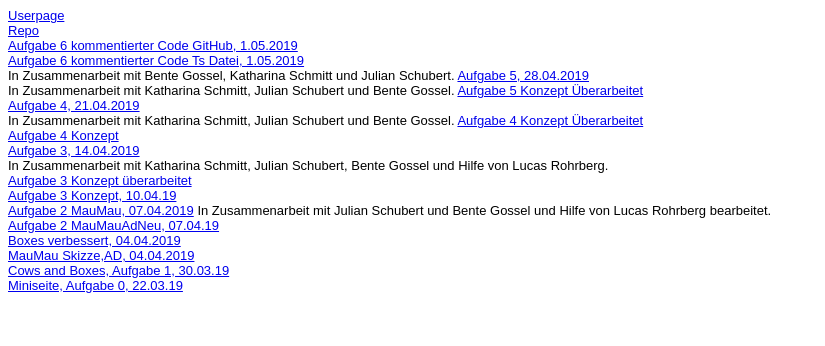
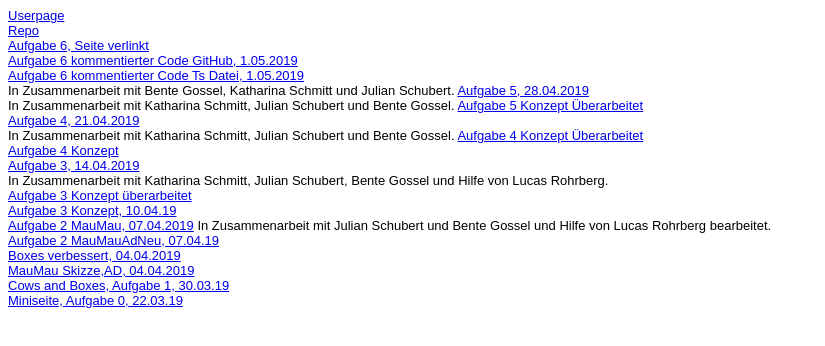
Before and after one commit to SinaHaas/SinaHaas.github.io, a plain HTML site: page steckbrief/steckbrief.htm in a window 1280 px wide. Shown: the whole page, without its empty margins (0-825 px from the left). Drawn offline with Linux system fonts and the light colour scheme.

Commit message:
Heroku Steckbrief

```diff
--- a/steckbrief/steckbrief.htm
+++ b/steckbrief/steckbrief.htm
@@ -14,6 +14,8 @@ body {
 <body>
 	<a href="https://SinaHaas.github.io" target="_blank"> Userpage </a>  <br>
 	<a href="https://github.com/SinaHaas/EIA2" target="_blank"> Repo </a>  <br>
+
+	<a href="https://eia2-sina-haas.herokuapp.com/valarmorghulis" target="_blank">Aufgabe 6, Seite verlinkt</a><br>
 
 	<a href="https://github.com/SinaHaas/EIA2/blob/master/aufgabe6/Server/Server.ts" target="_blank">Aufgabe 6 kommentierter Code GitHub, 1.05.2019</a><br>
 	<a href="https://sinahaas.github.io/EIA2/aufgabe6/Server/Server.ts" target="_blank">Aufgabe 6 kommentierter Code Ts Datei, 1.05.2019</a><br>
```
